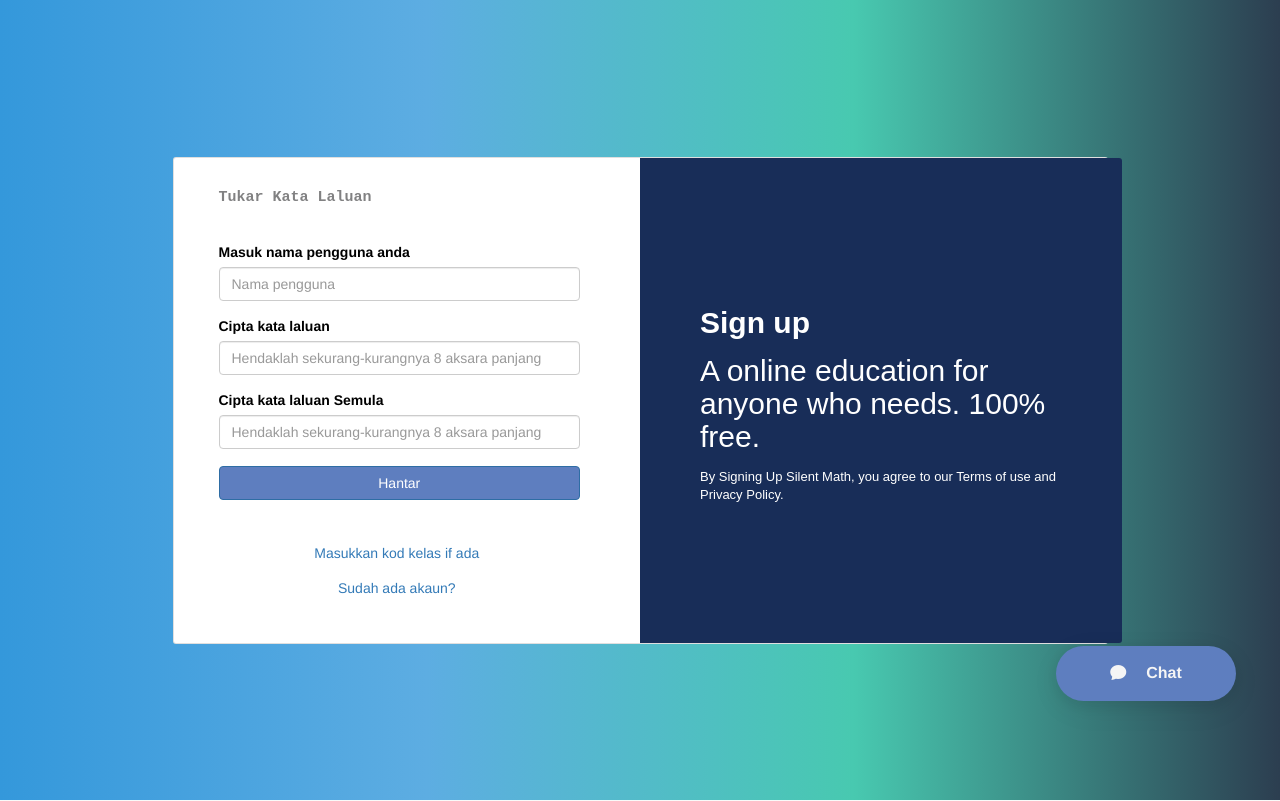
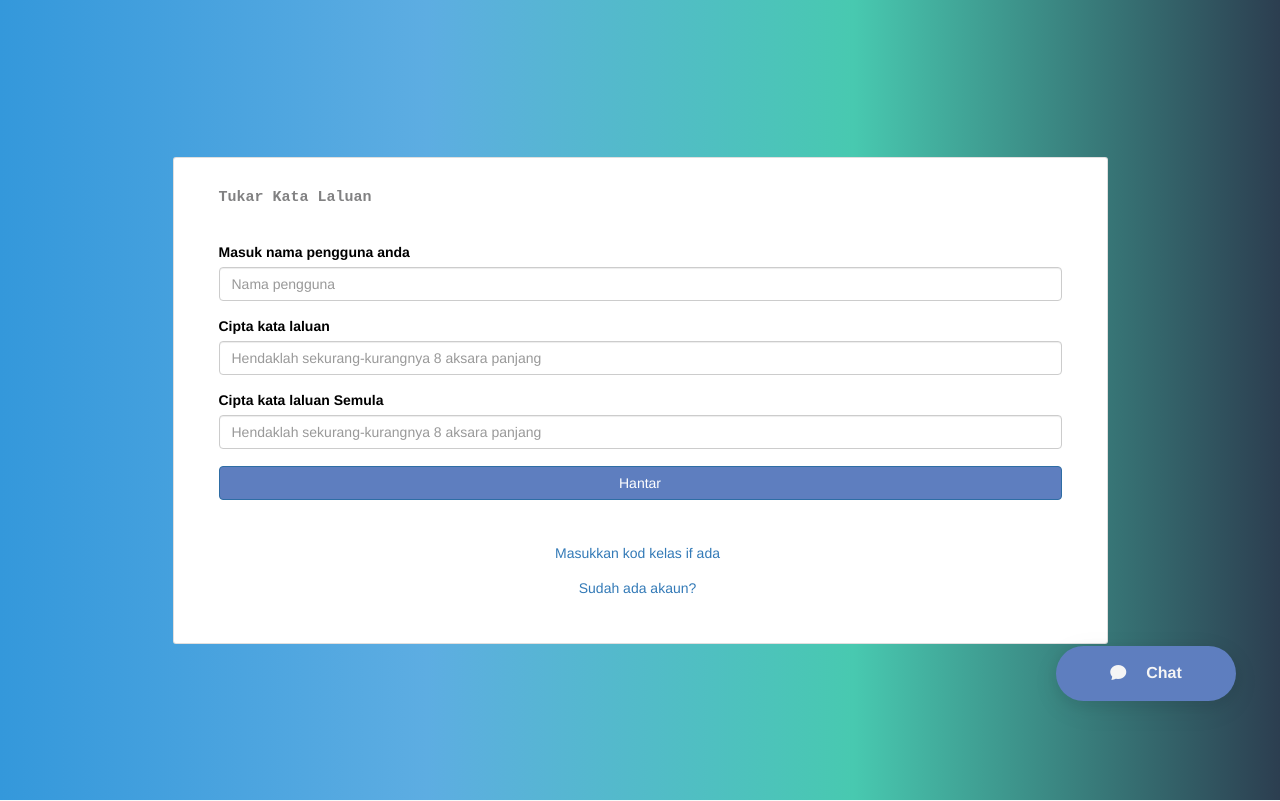
Before and after one commit to TONNYTANGC/SKIG3013_GROUP_PENGUINS, a Flask app: page /forget_pass in a window 1280 px wide. Shown: the part 75-876 px from the top of the page. Run offline with Flask 3, Linux system fonts and the light colour scheme; some libraries are stand-ins or nearby versions.

Commit message:
Update forget_pass.html

```diff
--- a/templates/forget_pass.html
+++ b/templates/forget_pass.html
@@ -11,7 +11,7 @@
         <div class="col-xl-10">
           <div class="card rounded-3 text-black">
             <div class="row g-0">
-              <div class="col-lg-6">
+              <div class="col-lg-12">
                 <div class="card-body p-md-5 mx-md-4">
 
                   <link rel="stylesheet" type="text/css" href="//fonts.googleapis.com/css?family=Open+Sans" />
@@ -64,13 +64,7 @@
 
                 </div>
               </div>
-              <div class="col-lg-6 d-flex align-items-center gradient-custom-2">
-                <div class="text-white px-3 py-4 p-md-5 mx-md-4">
-                  <h4 class="mb-4"><strong>Sign up</strong></h4>
-                  <h4 class="mb-4">A online education for anyone who needs. 100% free.</h4>
-                  <p class="small mb-0">By Signing Up Silent Math, you agree to our Terms of use and Privacy Policy.</p>
-                </div>
-              </div>
+
             </div>
           </div>
         </div>
```
